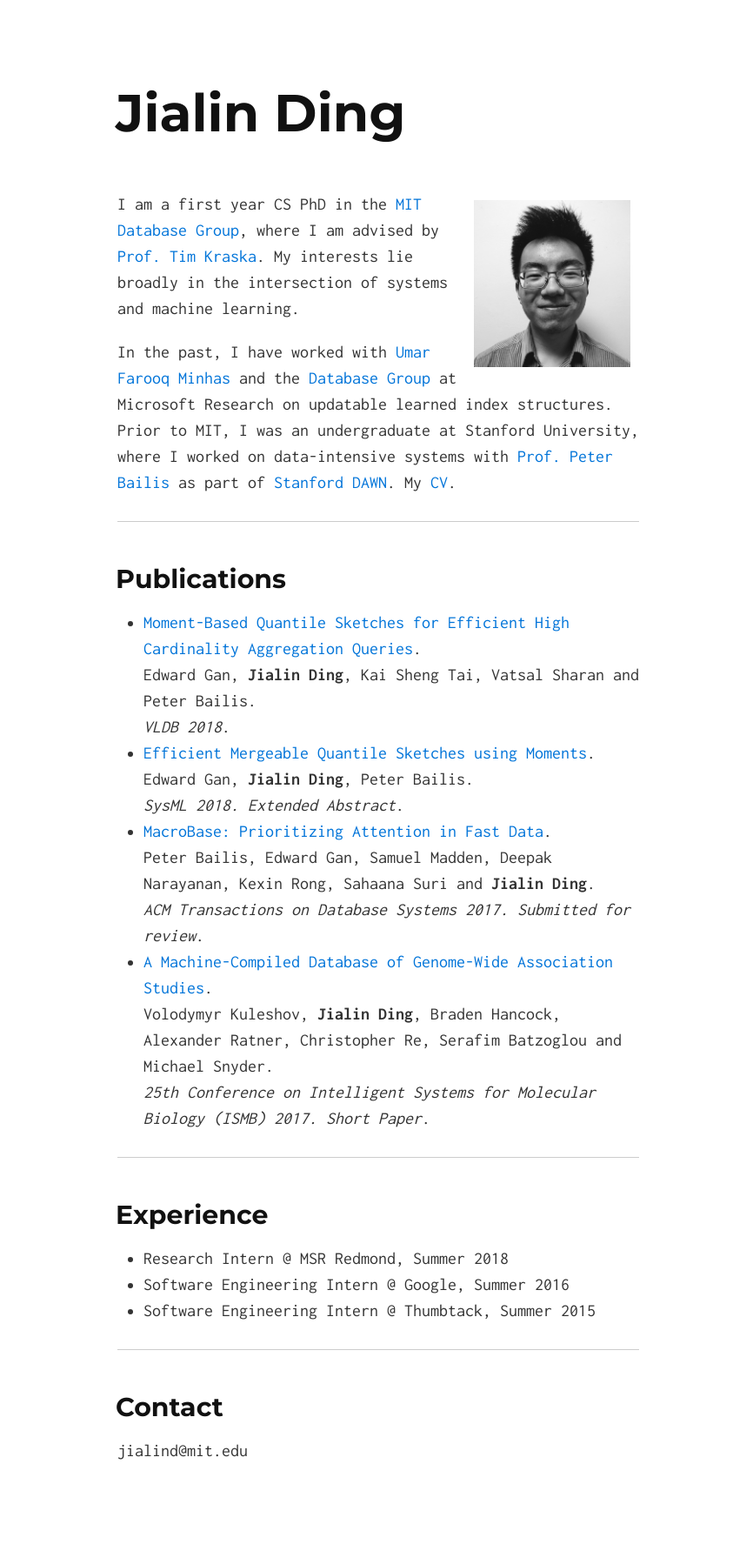
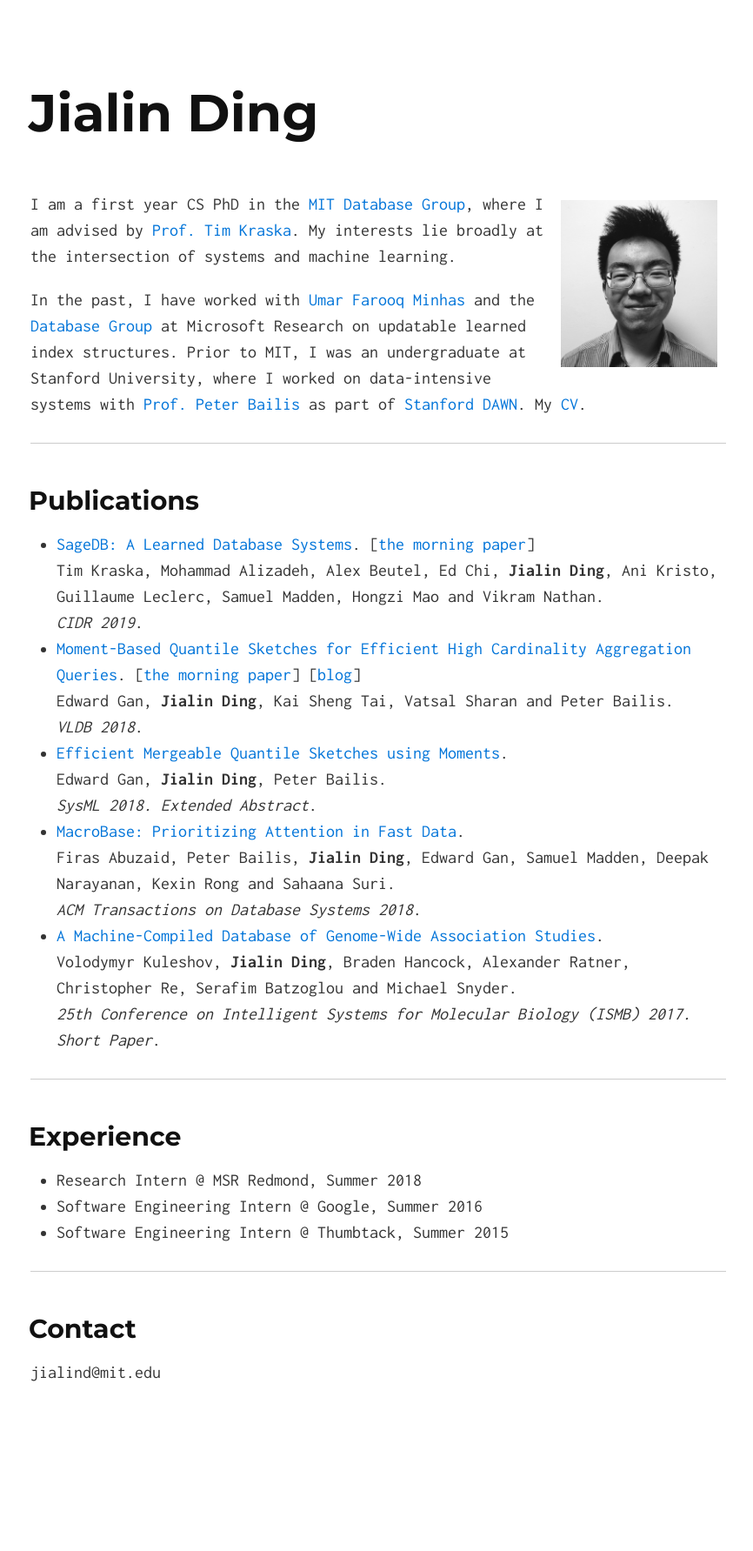
Before and after one commit to jialinding/jialinding.github.io, a Jekyll site: the page built from index.md, in a window 1280 px wide. Shown: the whole page at 87% size, without its empty margins (205-1071 px from the left). Built offline with Jekyll 4.4.1, drawn with Linux system fonts in a browser that asks for light colours; our own code applies the rules of GitHub Pages for plain Markdown files; after the commit the page ends 1693 px from its top, so only the background shows below that.

Commit message:
Update: Feb 2019

```diff
--- a/_sass/_solo.scss
+++ b/_sass/_solo.scss
@@ -146,7 +146,7 @@ pre > code {
 }
 
 .container {
-  max-width: 30rem;
+  max-width: 40rem;
   margin: 0 auto;
   padding: 0 1rem;
 }
--- a/index.md
+++ b/index.md
@@ -7,7 +7,7 @@ layout: default
 <!-- ![Jialin](/static/jialin.jpg) -->
 
 I am a first year CS PhD in the [MIT Database Group](http://db.csail.mit.edu/), where I am advised by [Prof. Tim Kraska](http://people.csail.mit.edu/kraska/).
-My interests lie broadly in the intersection of systems and machine learning.
+My interests lie broadly at the intersection of systems and machine learning.
 
 In the past, I have worked with [Umar Farooq Minhas](https://www.microsoft.com/en-us/research/people/ufminhas/) and the [Database Group](https://www.microsoft.com/en-us/research/group/database/) at Microsoft Research on updatable learned index structures.
 Prior to MIT, I was an undergraduate at Stanford University, where I worked on data-intensive systems with [Prof. Peter Bailis](http://www.bailis.org) as part of [Stanford DAWN](http://dawn.cs.stanford.edu).
@@ -17,15 +17,18 @@ My [CV](/cv.pdf).
 
 ## Publications
 
-- [Moment-Based Quantile Sketches for Efficient High Cardinality Aggregation Queries](https://arxiv.org/pdf/1803.01969.pdf). <br>
+- [SageDB: A Learned Database Systems](http://cidrdb.org/cidr2019/papers/p117-kraska-cidr19.pdf). [[the morning paper](https://blog.acolyer.org/2019/01/16/sagedb-a-learned-database-system/)]<br>
+Tim Kraska, Mohammad Alizadeh, Alex Beutel, Ed Chi, **Jialin Ding**, Ani Kristo, Guillaume Leclerc, Samuel Madden, Hongzi Mao and Vikram Nathan. <br>
+*CIDR 2019*.
+- [Moment-Based Quantile Sketches for Efficient High Cardinality Aggregation Queries](https://arxiv.org/pdf/1803.01969.pdf). [[the morning paper](https://blog.acolyer.org/2018/10/31/moment-based-quantile-sketches-for-efficient-high-cardinality-aggregation-queries/)] [[blog](https://dawn.cs.stanford.edu/2018/08/29/moments/)]<br>
 Edward Gan, **Jialin Ding**, Kai Sheng Tai, Vatsal Sharan and Peter Bailis. <br>
 *VLDB 2018*.
 - [Efficient Mergeable Quantile Sketches using Moments](http://dawn.cs.stanford.edu/pubs/gan2018emerge.pdf). <br>
 Edward Gan, **Jialin Ding**, Peter Bailis. <br>
 *SysML 2018. Extended Abstract*.
-- [MacroBase: Prioritizing Attention in Fast Data](https://macrobase.stanford.edu/). <br>
-Peter Bailis, Edward Gan, Samuel Madden, Deepak Narayanan, Kexin Rong, Sahaana Suri and **Jialin Ding**. <br>
-*ACM Transactions on Database Systems 2017. Submitted for review*.
+- [MacroBase: Prioritizing Attention in Fast Data](https://dl.acm.org/citation.cfm?doid=3298792.3276463). <br>
+Firas Abuzaid, Peter Bailis, **Jialin Ding**, Edward Gan, Samuel Madden, Deepak Narayanan, Kexin Rong and Sahaana Suri. <br>
+*ACM Transactions on Database Systems 2018*.
 - [A Machine-Compiled Database of Genome-Wide Association Studies](https://drive.google.com/file/d/0B4y0zfdRviKsRW5Zd0FBVlFIa3c/view). <br>
 Volodymyr Kuleshov, **Jialin Ding**, Braden Hancock, Alexander Ratner, Christopher Re, Serafim Batzoglou and Michael Snyder. <br>
 *25th Conference on Intelligent Systems for Molecular Biology (ISMB) 2017. Short Paper*.
```
Also changed, not shown: Gemfile.lock, 1 other file.
